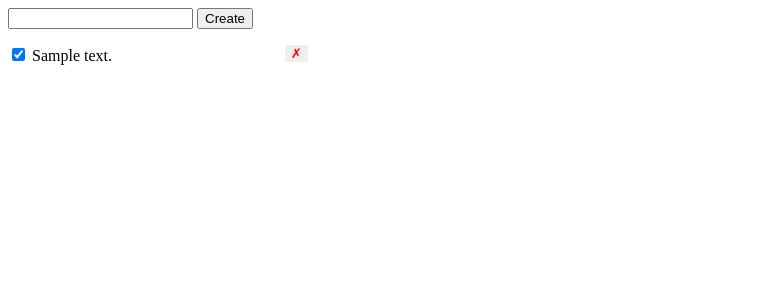
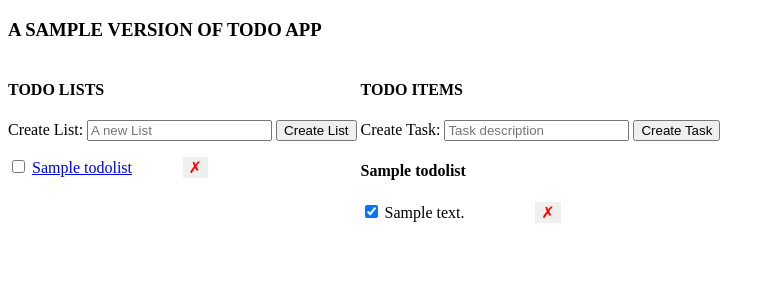
Before and after one commit to AliAlThuwaini/fullstackdevelop, a Flask app: page /lists/1 in a window 1280 px wide. Shown: the top 300 px of the page, without its empty margins (0-775 px from the left). Run offline with Flask 2, Linux system fonts and the light colour scheme; tables that the repository leaves empty hold one stand-in row (values such as "Sample post").

Commit message:
Add ability to create/complete/delete new List category from frontend app

```diff
--- a/FSND/todoapp/app.py
+++ b/FSND/todoapp/app.py
@@ -53,7 +53,74 @@ def index():
 
 @app.route('/lists/<list_id>')
 def get_list_todos(list_id):
-    return render_template('index.html', data = Todo.query.filter_by(list_id=  list_id).order_by('id').all())
+    lists = TodoList.query.all()
+    active_list = TodoList.query.get(list_id) # to grap the active list --> used in todos title
+    todos = Todo.query.filter_by(list_id=  list_id).order_by('id').all()
+    return render_template('index.html', lists=lists, todos=todos, active_list=active_list)
+
+
+@app.route('/lists/create', methods=['POST'])
+def create_list():
+    error = False
+    body = {}
+    try:
+        name = request.get_json()['name']
+        todolist = TodoList(name=name)
+        db.session.add(todolist)
+        db.session.commit()
+        body['id'] = todolist.id
+        body['name'] = todolist.name
+    except():
+        db.session.rollback()
+        error = True
+        print(sys.exc_info)
+    finally:
+        db.session.close()
+    if error:
+        abort(500)
+    else:
+        return jsonify(body)
+
+
+@app.route('/lists/<list_id>/delete', methods=['DELETE'])
+def delete_list(list_id):
+    error = False
+    try:
+        list = TodoList.query.get(list_id)
+        for todo in list.todos:
+            db.session.delete(todo)
+
+        db.session.delete(list)
+        db.session.commit()
+    except():
+        db.session.rollback()
+        error = True
+    finally:
+        db.session.close()
+    if error:
+        abort(500)
+    else:
+        return jsonify({'success': True})
+
+
+@app.route('/lists/<list_id>/set-completed', methods=['POST'])
+# Aim of this is to set the todos items all as completed as soon as the parent TodoList is marked as completed
+def set_completed_list(list_id):
+    error = False
+    try:
+        list = TodoList.query.get(list_id)
+        for todo in list.todos:
+            todo.completed = True
+        db.session.commit()
+    except:
+        db.session.rollback()
+        error = True
+    finally:
+        db.session.close()
+    if error:
+        abort(500)
+    else:
+        return '', 200
 
 
 @app.route('/todos/create', methods= ['POST'])
@@ -65,15 +132,13 @@ def create_todo():
 
     #implement try except blocks in order to aviod implicit commit when closing the connection if something went wrong!
     try:
-        #Now use the above description variable to create a new todo record in our database
-        #step1: use Todo class to create a column description from our variable description
-        todo = Todo(description= description)
-        #step2: add that column to our database - putting it in the pending stage
+        description = request.get_json()['description']
+        list_id = request.get_json()['list_id']
+        todo = Todo(description=description, completed=False, list_id=list_id)
         db.session.add(todo)
-        #step3: commit that change in order to take effect in the database
         db.session.commit()
-
-        #body var was created so that we don't access todo.descritiopn in the return statement after closing the connection. If you try to return it after closing connection it raises an error because it is not bound anymore!
+        body['id'] = todo.id
+        body['complete'] = todo.completed
         body['description'] = todo.description
     except:
         error = True
@@ -87,7 +152,7 @@ def create_todo():
         # Return useful json object to the index.html view
         return jsonify(body)
     else:
-        abort(400)
+        abort(500)
 
 @app.route('/todos/<todo_id>/set-completed', methods= ['POST'])
 def set_completed_todo(todo_id):
@@ -114,3 +179,8 @@ def delete_todo(todo_id):
     finally:
         db.session.close()
         return jsonify({'success': True})
+
+#used to run the app from terminal with the following command: $ FLASK_APP=app.py FLASK_DEBUG=true flask run
+# However, the below is more convenient as it has same parameters like the above command and you just need to run it as: $ python app.py
+if __name__ == '__main__':
+    app.run(debug=True)
--- a/FSND/todoapp/templates/index.html
+++ b/FSND/todoapp/templates/index.html
@@ -1,83 +1,124 @@
-<html>
+<!DOCTYPE html>
+<html lang="en">
   <head>
-        <title> Todo App </title>
+    <meta http-equiv="refresh" content="60">
+    <title>Todo App</title>
     <style>
-            .hidden{
+      .hidden {
         display: none;
       }
-
       ul {
-                /*to remove the bullet-in points in the list item, so that only checkboxes remain*/
         list-style: none;
-                padding: 0;
-                margin: 0;
-
-                width: 300px;
+        padding-left: 0;
+        width: 200px;
       }
-
       li {
         clear: both;
       }
-
       li button {
         -webkit-appearance: none;
         border: none;
         outline: none;
         color: red;
         float: right;
-                cursor: pointer;    /*to make the button like something you can point to*/
-                font-size: 20 px;
+        cursor: pointer;
+        font-size: 16px;
+      }
+      .lists-wrapper, .todos-wrapper {
+        display: inline-block;
+        vertical-align: top;
       }
     </style>
-
   </head>
   <body>
-        <!--Creating a form elemnt that allows us to create todo item-->
-        <form id='form'>
-            <!--id is used to identify the HTML element through the Document Object Model (via JavaScript or styled with CSS). id is expected to be unique within the page. name corresponds to the form element and identifies what is posted back to the server-->
-            <input type="text" id="description" name="description" />
-            <input type='submit' value="Create" />
+    <h3>A SAMPLE VERSION OF TODO APP</h3>
+    <div class="lists-wrapper">
+        <h4>TODO LISTS</h4>
+        <form action="/lists/create" method="POST" id="list-form">
+          <label for="todolist">Create List:</label>
+          <input type="text" name="todolist" id="todolist-input" placeholder="A new List" data-id="{{ active_list.id }}"/>
+          <button type="submit">Create List</button>
+        </form>
+      <ul id="lists">
+        {% for list in lists %}
+        <li>
+          <input type="checkbox" data-id="{{ list.id }}" class="list-check-completed">
+          <a href="/lists/{{ list.id }}">{{ list.name }}</a>
+          <button class="delete-list" data-id="{{ list.id }}">&cross;</button>
+        </li>
+    {% endfor %}
+      </ul>
+    </div>
 
+    <div class="todos-wrapper">
+      <h4>TODO ITEMS</h4>
+      <form action="/todos/create" method="POST" id="todo-form">
+        <input id="list_id" type="hidden" value="{{ active_list.id }}">
+        <label for="description">Create Task:</label>
+        <input id="description" type="text" name="description" placeholder="Task description"  />
+        <button type="submit">Create Task</button>
       </form>
-        <!--set error message and make it by default hidden.. check the style above-->
-        <div id='error' class= 'hidden'>Something went wrong!</div>
-        <ul id='todos'>
-            <!-- add a checkbox and set it to either checked or not based on its status whither completed or not (by eventually reading its status from todos.completed column in our db) -->
-            {% for d in data %}
-            <li><input class= 'check-completed' data-id="{{ d.id }}" type="checkbox" {% if d.completed %} checked {% endif %} />
-                {{ d.description }}
-                <!-- Adding a cross button to delete item-->
-                <button class= 'deletion-press' data-id = '{{d.id}}' >&cross;</button>
+      <div id="error" class="hidden">
+        An error occurred, please try again.
+      </div>
+        <h4>{{ active_list.name }}</h4>
+        <ul id="todos">
+          {% for todo in todos %}
+          <li>
+            <input data-id="{{ todo.id }}" class="todo-check-completed" type="checkbox" name="complete" id="complete" {% if todo.completed %} checked {%endif%} />
+            {{ todo.description }}
+            <button class="delete-todo" data-id="{{ todo.id }}">&cross;</button>
           </li>
-            {%endfor%}
+          {% endfor %}
         </ul>
+
+    </div>
+
     <script>
-            //This loops over the cross buttons in the item list above and delete the item based on user interaction [click on the item]
-            const deleteButtons = document.querySelectorAll('.deletion-press');
-            for (let i=0; i<deleteButtons.length; i++){
-                const deleteButton = deleteButtons[i]
-                deleteButton.onclick = function(e){
-                    const todoId = e.target.dataset['id'];
-                    fetch('/todos/' + todoId + '/delete',{
-                        method: 'DELETE'
+      let deleteBtns;
+      const listCheckboxes = document.querySelectorAll('.list-check-completed');
+      for (let i = 0; i < listCheckboxes.length; i++) {
+          const checkbox = listCheckboxes[i];
+
+          checkbox.onchange = function (e) {
+              if (e.target.checked) {
+                  const listId = e.target.dataset.id;
+
+                  fetch('/lists/' + listId + '/set-completed', {
+                      method: 'POST',
+                      headers: {
+                          'Content-Type': 'application/json'
+                      }
                   })
-                    .then (function(){
-                        const item = e.target.parentElement;
-                        item.remove();
+                  .then(function (jsonResponse) {
+                      document.getElementById('error').className = 'hidden';
+
+                      const todoCheckboxes = document.querySelectorAll('.todo-check-completed');
+
+                      for (let i = 0; i < todoCheckboxes.length; i++) {
+                          const checkbox = todoCheckboxes[i];
+
+                          checkbox.checked = true;
+                      }
                   })
+                  .catch(function () {
+                      document.getElementById('error').className = '';
+                  })
+              }
           }
       }
 
 
 
-            //This loops over the checkboxes in the item list above and update the status based on user interaction with them
-            const checkboxes = document.querySelectorAll('.check-completed');
-            for (let i=0; i< checkboxes.length; i++) {
-                const checkbox = checkboxes[i];
-                checkbox.onchange = function(e){
-                    console.log('event', e);
+
+      const todoCheckboxes = document.querySelectorAll('.todo-check-completed');
+      for (let i = 0; i < todoCheckboxes.length; i++) {
+          const checkbox = todoCheckboxes[i];
+
+          checkbox.onchange = function (e) {
               const newCompleted = e.target.checked;
-                    const todoId = e.target.dataset['id'];
+              const todoId = e.target.dataset.id;
+
               fetch('/todos/' + todoId + '/set-completed', {
                   method: 'POST',
                   body: JSON.stringify({
@@ -87,55 +128,120 @@
                       'Content-Type': 'application/json'
                   }
               })
-                    .then (function(){
-                        document.getElementById('error').className= 'hidden';
+              .then(function (jsonResponse) {
+                  document.getElementById('error').className = 'hidden';
               })
-                    .catch(function (){
-                        document.getElementById('error').className= '';
+              .catch(function () {
+                  document.getElementById('error').className = '';
               })
           }
       }
 
-            //This submits the form to the server
-            document.getElementById('form').onsubmit = function(e){
-                e.preventDefault(); //prevents the default behaviour which is refreshing the page
-                fetch('/todos/create',{
+      deleteBtns = document.querySelectorAll(".delete-todo");
+
+      for (let i = 0; i < deleteBtns.length; i++) {
+        const deleteBtn = deleteBtns[i];
+        deleteBtn.onclick = function(e) {
+          console.log("Delete event: ", e);
+          const todoId = e.target.dataset.id;
+          fetch('/todos/'+ todoId + '/delete',{
+            method: 'DELETE'
+          }).then(function() {
+            console.log('Parent?', e.target);
+            const item = e.target.parentElement;
+            item.remove();
+              document.getElementById("error").className = "hidden";
+            })
+            .catch(function(e) {
+              console.error(e);
+              document.getElementById("error").className = "";
+            });
+        };
+      }
+
+      deleteListBtns = document.querySelectorAll(".delete-list");
+
+      for (let i = 0; i < deleteListBtns.length; i++) {
+        const deleteBtn = deleteListBtns[i];
+        deleteBtn.onclick = function(e) {
+          console.log("Delete event: ", e);
+          const listId = e.target.dataset.id;
+
+          fetch('/lists/'+ listId + '/delete',{
+            method: 'DELETE'
+          }).then(function() {
+            console.log('Parent?', e.target);
+            const item = e.target.parentElement;
+            item.remove();
+              document.getElementById("error").className = "hidden";
+              window.location.reload(true);
+            })
+            .catch(function(e) {
+              console.error(e);
+              document.getElementById("error").className = "";
+            });
+        };
+      }
+
+
+      document.getElementById('todo-form').onsubmit = function (e) {
+        e.preventDefault();
+
+        fetch('/todos/create', {
             method: 'POST',
             body: JSON.stringify({
-                        'description': document.getElementById('description').value
+                'description': document.getElementById('description').value,
+                'list_id': document.getElementById('list_id').value
             }),
             headers: {
                 'Content-Type': 'application/json'
             }
         })
-                //Get the response from the server
-                .then(function(response){
+        .then(function (response) {
             return response.json();
         })
-                //paser that response as json
-                .then(function(jsonResponse){
-                    console.log(jsonResponse);
-                    //Now amend that object to our list. Previously, server tookk care of this, but now the client through Ajax will!
+        .then(function (jsonResponse) {
+            const liItem = document.createElement('LI');
 
-                    //Define li item:
-                    const liItem = document.createElement('li');
-                    // set the inner html of this li tag to be the description that comes from the response
             liItem.innerHTML = jsonResponse['description'];
-                    // append a child of Li item. Notice that our unordered list has an id='todos'
             document.getElementById('todos').appendChild(liItem);
-
-                    //notice, we included the error in the response but with class 'hidden' which means the error message will be alaways hidden if no error occured
-                    document.getElementById('error').className= 'hidden';
-
+            document.getElementById('error').className = 'hidden';
+            window.location.reload(true);
         })
-                //in case the above did not work, catch the error. .catch will only trigger if there is an error and in this case it will remove the class name 'hidden' which means the error message will be shown
-                .catch(function() {
-                    document.getElementById('error').className= '';
+        .catch(function () {
+            document.getElementById('error').className = '';
         })
       }
+
+      document.getElementById('list-form').onsubmit = function (e) {
+        e.preventDefault();
+
+        fetch('/lists/create', {
+            method: 'POST',
+            body: JSON.stringify({
+                'name': document.getElementById('todolist-input').value
+            }),
+            headers: {
+                'Content-Type': 'application/json'
+            }
+        })
+        .then(function (response) {
+            return response.json();
+        })
+        .then(function (jsonResponse) {
+            const liItem = document.createElement('LI');
+
+            liItem.innerHTML = jsonResponse['name'];
+            document.getElementById('lists').appendChild(liItem);
+            document.getElementById('error').className = 'hidden';
+            window.location.reload(true);
+        })
+        .catch(function (err) {
+            document.getElementById('error').className = '';
+        })
+      }
+
+
     </script>
   </body>
-
-
-
 </html>
```
Lines whose indentation alone changed are shown as unchanged.
